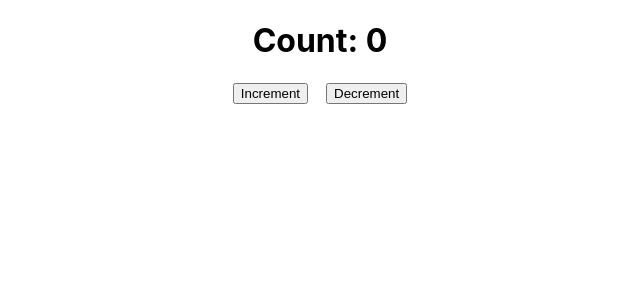
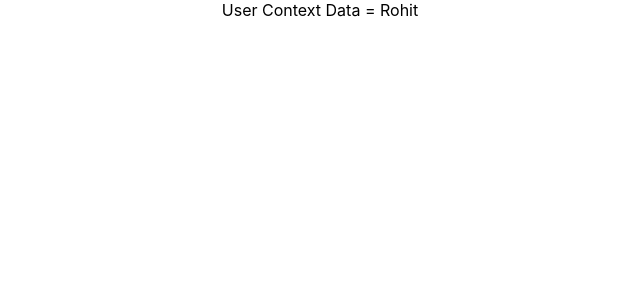
Before and after one commit to vijayadithya831/personal, a React (Create React App) app in the folder Full Stack/React/learn-react/: page / in a window 1280 px wide. Shown: the top 300 px of the page, without its empty margins (320-960 px from the left). Built offline with nearby package versions, Linux system fonts and the light colour scheme.

Commit message:
files updated

```diff
--- a/Full Stack/React/learn-react/src/App.js
+++ b/Full Stack/React/learn-react/src/App.js
@@ -1,5 +1,6 @@
 // import logo from './logo.svg';
 import './App.css';
+import React from 'react';
 // import {Welcome1, Welcome2, Buttons, Forms} from './Components/WelcomeFuncCompPractice'
 // import WelcomeStudents from './Components/WelcomeClassCompPractice';
 // import Information from './Components/information';
@@ -25,10 +26,12 @@ import './App.css';
 // import PostDataTask from './Components/PostDataTask';
 // import CounterClassComponent from './Components/CounterClassComponent';
 // import CounterWithHooks from './Components/CounterWithHooks';
-import CounterWithHooksTask from './Components/CounterWithHooksTask';
+// import CounterWithHooksTask from './Components/CounterWithHooksTask';
+// import UseEffectPractice from './Components/useEffectPractice';
+import ComponentA from './Components/ComponentA';
 
 
-
+export const UserContext = React.createContext()
 function App() {
   return (
     <div className='App'>
@@ -88,9 +91,11 @@ function App() {
         {/* <PostDataTask/> */}
         {/* <CounterClassComponent/> */}
         {/* <CounterWithHooks/> */}
-        <CounterWithHooksTask/>
-
-
+        {/* <CounterWithHooksTask/> */}
+        {/* <UseEffectPractice/> */}
+        <UserContext.Provider value={'Rohit'}>
+          <ComponentA/>
+        </UserContext.Provider>
 
 
     </div>
```
Also changed, not shown: 1 other file (tests, documents, lock files or other folders).
